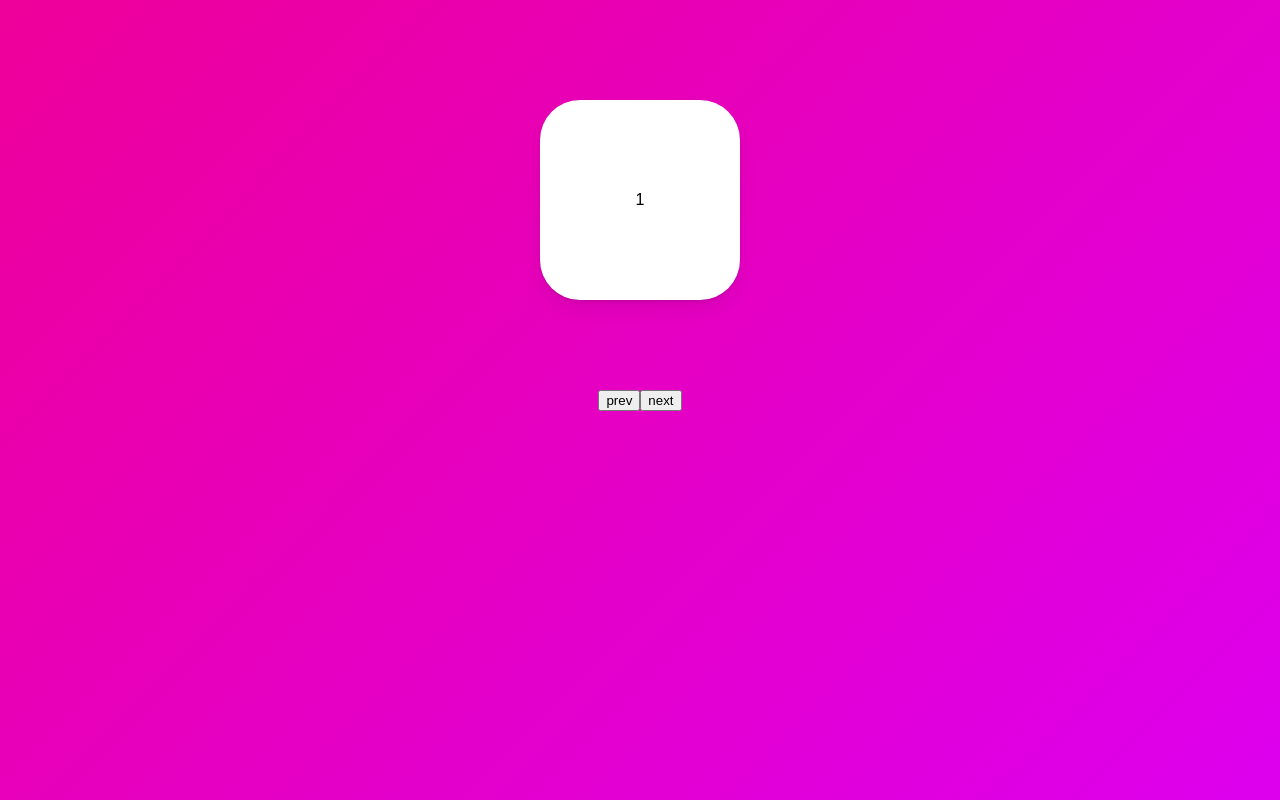
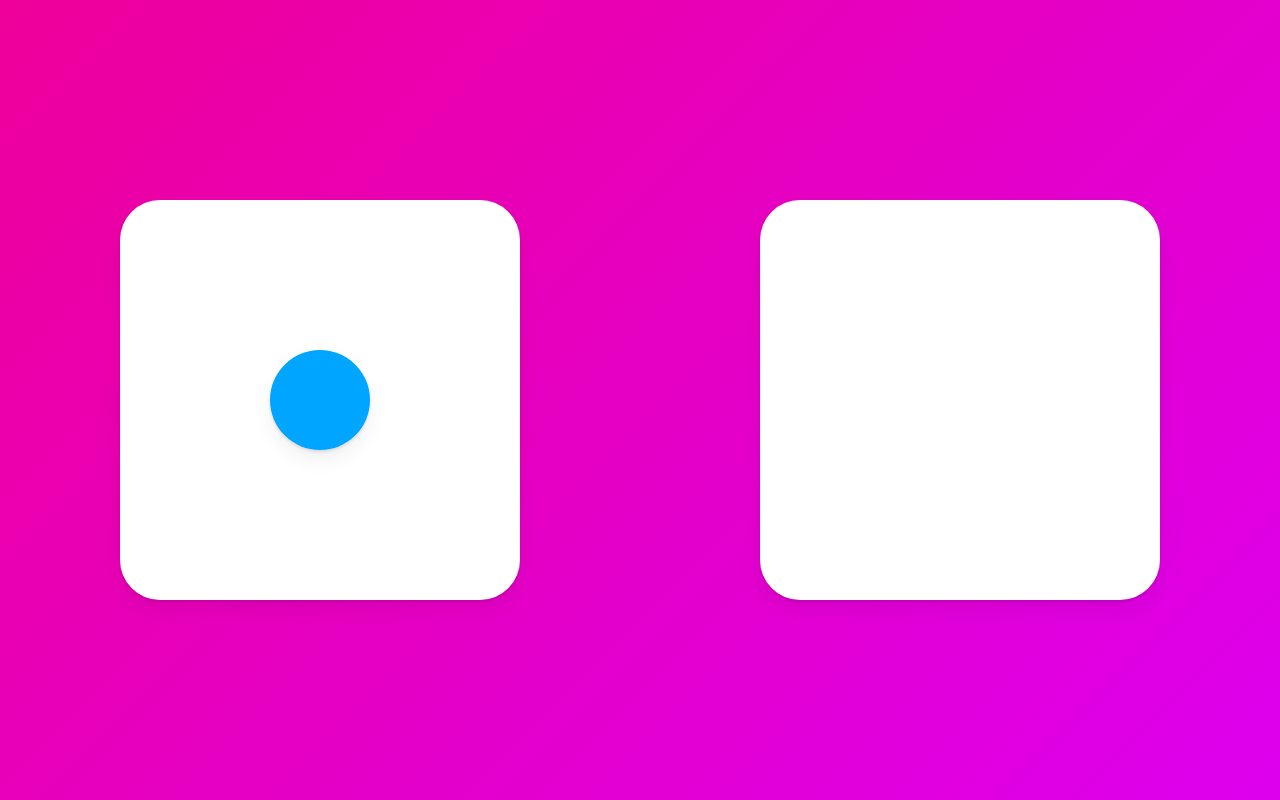
Before and after one commit to khgty1226/nflix, a React (Create React App) app: page / in a window 1280 px wide. Built offline with nearby package versions, Linux system fonts and the light colour scheme.

Commit message:
8.14 You Need to Watch This (layout, sharedLayout)

```diff
--- a/src/App.tsx
+++ b/src/App.tsx
@@ -9,7 +9,7 @@
     width: 100vw;
     height: 100vh;
     display: flex;
-    justify-content: center;
+    justify-content: space-around;
     align-items: center;
     background: linear-gradient(135deg, rgb(238, 0, 153), rgb(221, 0, 238));
 `;
@@ -19,65 +19,36 @@
     justify-content: center;
     align-items: center;
     color: black;
-    width: 200px;
-    height: 200px;
+    width: 400px;
+    height: 400px;
     background-color: rgba(255, 255, 255, 1);
     border-radius: 40px;
     box-shadow: 0 2px 3px rgba(0, 0, 0, 0.1), 0 10px 20px rgba(0, 0, 0, 0.06);
-    position: absolute;
-    top: 100px;
 `;
 
-const boxVarients = {
-    initial : (back:Boolean) => ({
-        opacity: 0,
-        scale: 0,
-        x: back ? -500 : 500
-    }),
-    animate: {
-        opacity: 1,
-        scale: 1,
-        x: 0,
-        transition: {
-            duration: 0.3
-        }
-    },
-    exit: (back:Boolean) => ({
-        opacity: 0,
-        scale: 0,
-        x: back ? 500 : -500,
-        transition: {
-            duration: 0.3
-        }
-    })
-}
+const Circle = styled(motion.div)`
+    background-color: #00a5ff;
+    height: 100px;
+    width: 100px;
+
+    box-shadow: 0 2px 3px rgba(0, 0, 0, 0.1), 0 10px 20px rgba(0, 0, 0, 0.06);
+`;
 
 function App() {
-    const [visible, setVisible] = useState(1);
-    const [back, setBack] = useState(false);
-
-    const prev = () => {
-        setBack(true);
-        setVisible((prev) => prev === 1 ? 1 : prev - 1)
-    };
-    const next = () => {
-        setBack(false);
-        setVisible((prev) => prev === 10 ? 10 : prev + 1)
-    };
+    const [clicked, setClicked] = useState(false);
+    const click = () => setClicked((prev) => !prev);
     return (
-        <Wrapper>
-            <AnimatePresence custom={back} mode="wait">
-                <Box key={visible}
-                     custom={back}
-                     variants={boxVarients}
-                     initial="initial"
-                     animate="animate"
-                     exit="exit">
-                    {visible}
-                </Box>
-            </AnimatePresence>
-            <button onClick={prev}>prev</button>
-            <button onClick={next}>next</button>
+        <Wrapper onClick={click}>
+            <Box>
+                {!clicked ? (
+                    <Circle layoutId="circle" style={{ borderRadius: 50 }} />
+                ) : null}
+            </Box>
+            <Box>
+                {clicked ? (
+                    <Circle layoutId="circle" style={{ borderRadius: 0, scale: 2 }} />
+                ) : null}
+            </Box>
         </Wrapper>
     );
 }
```
